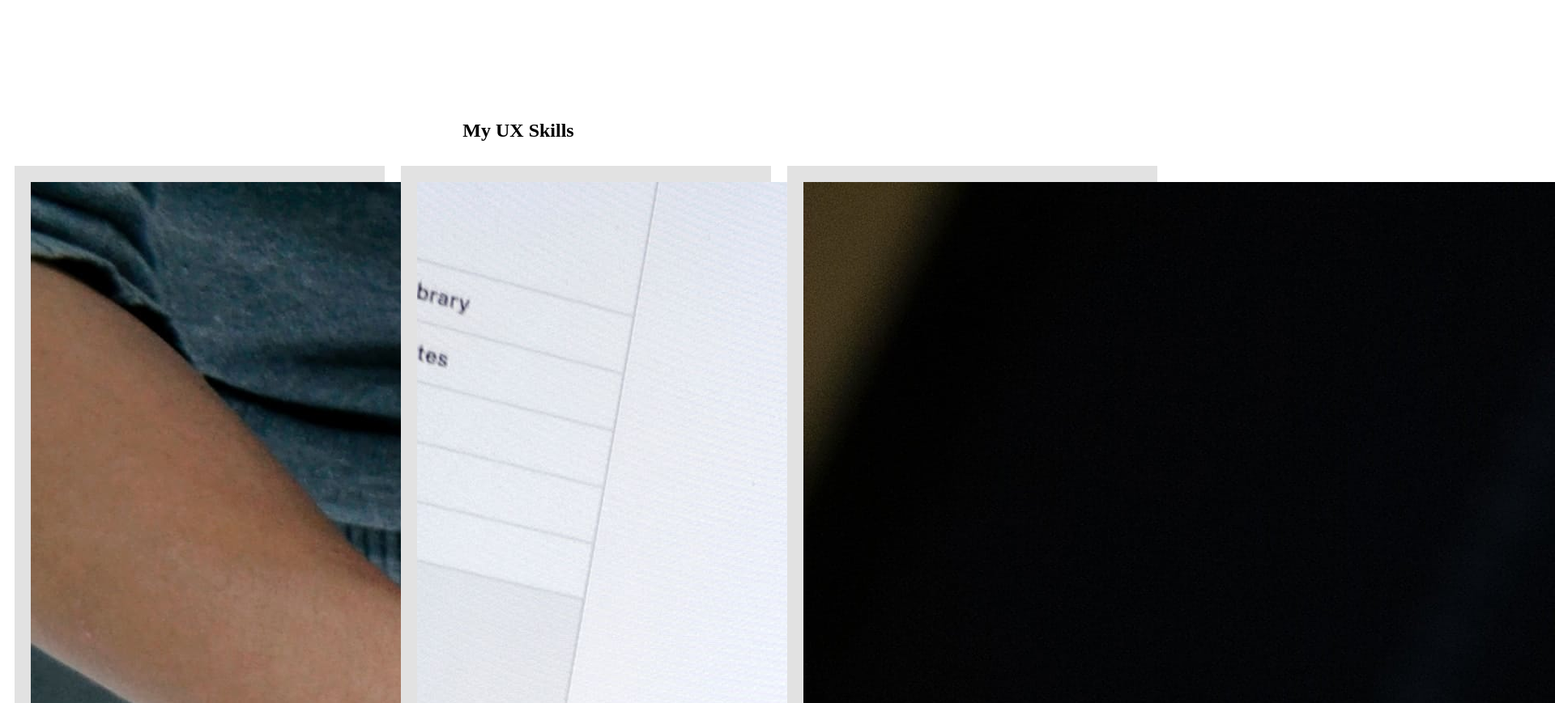
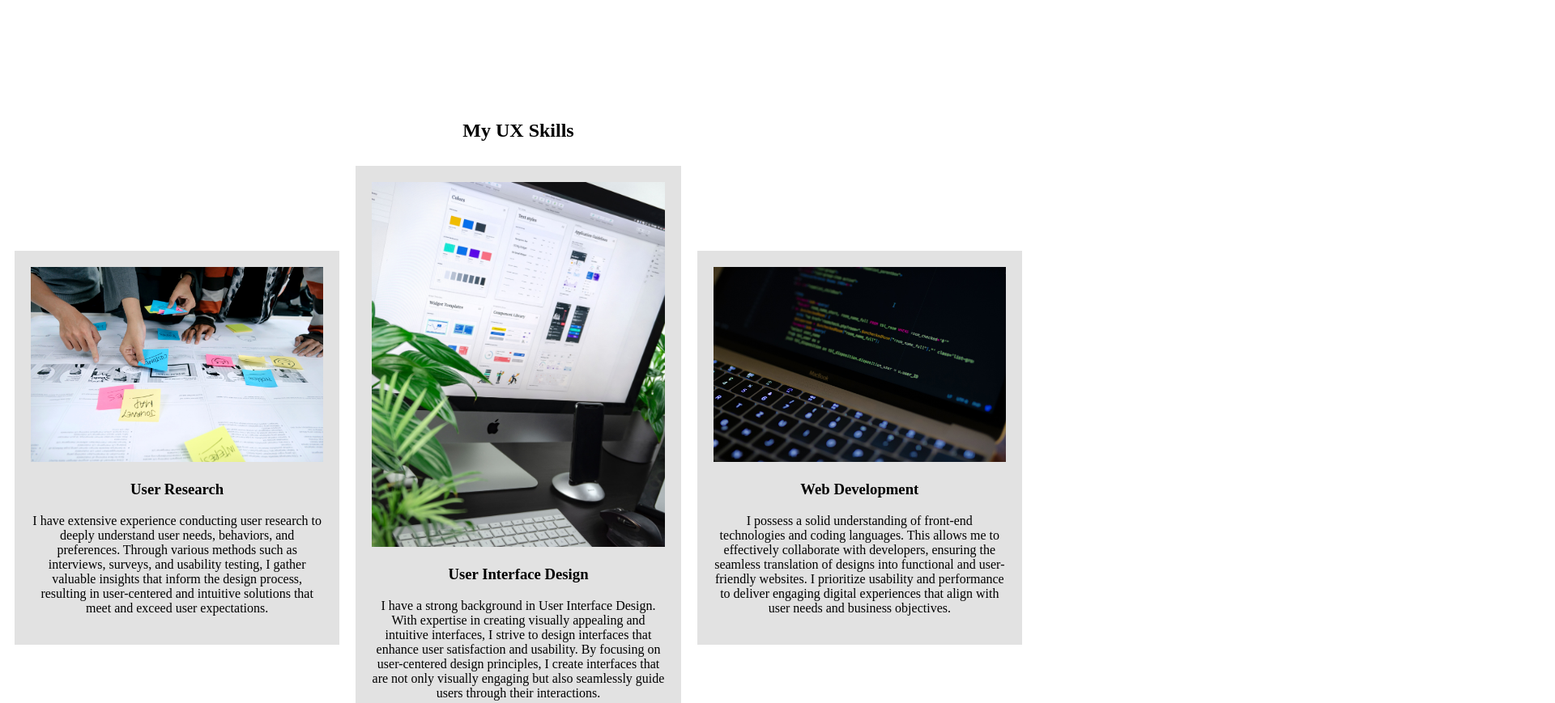
Before and after one commit to Jon-sosa/UX_UI_HW_17, a plain HTML site: page index.html in a window 1280 px wide. Shown: the part 580-1449 px from the top of the page at 81% size, 1920 px wide, since content can reach past the window. Drawn offline with Linux system fonts and the light colour scheme.

Commit message:
another one

```diff
--- a/css/style.css
+++ b/css/style.css
@@ -103,13 +103,27 @@ h1 {
   text-align: center;
 }
 
-.skillsImg {
-  width: 100%;
-  height: auto;
+.mySkills {
+  display: flex;
+  flex-direction: column;
+  align-items: center;
 }
 
 .flexContainer {
   display: flex;
+  align-items: center;
+}
+
+.imgContainer {
+  width: 200px;
+  height: 200px;
+  overflow: hidden;
+}
+
+.skillImg {
+  width: 100%;
+  height: 100%;
+  object-fit: cover;
 }
 
 .flexContainer div {
```
